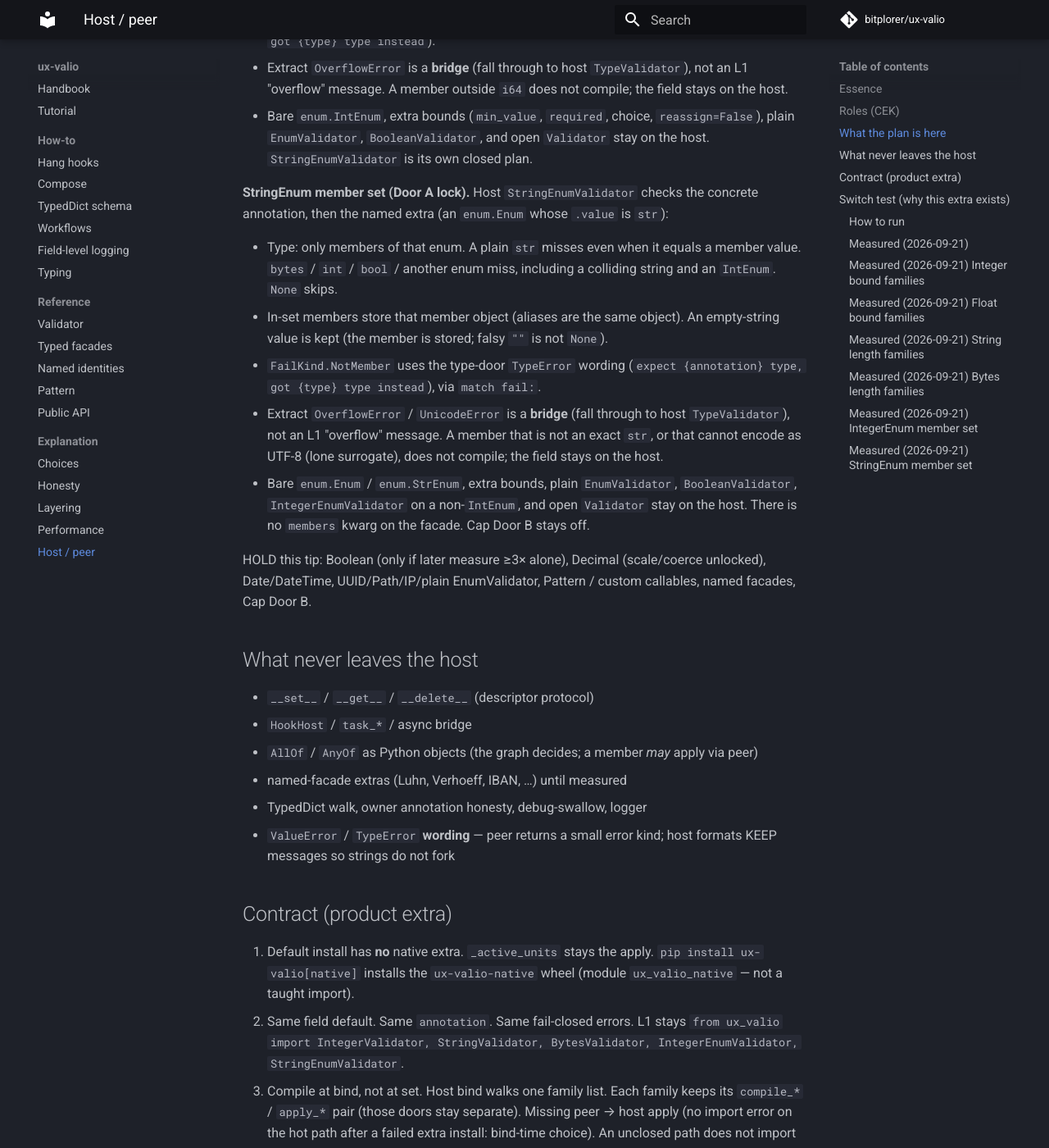
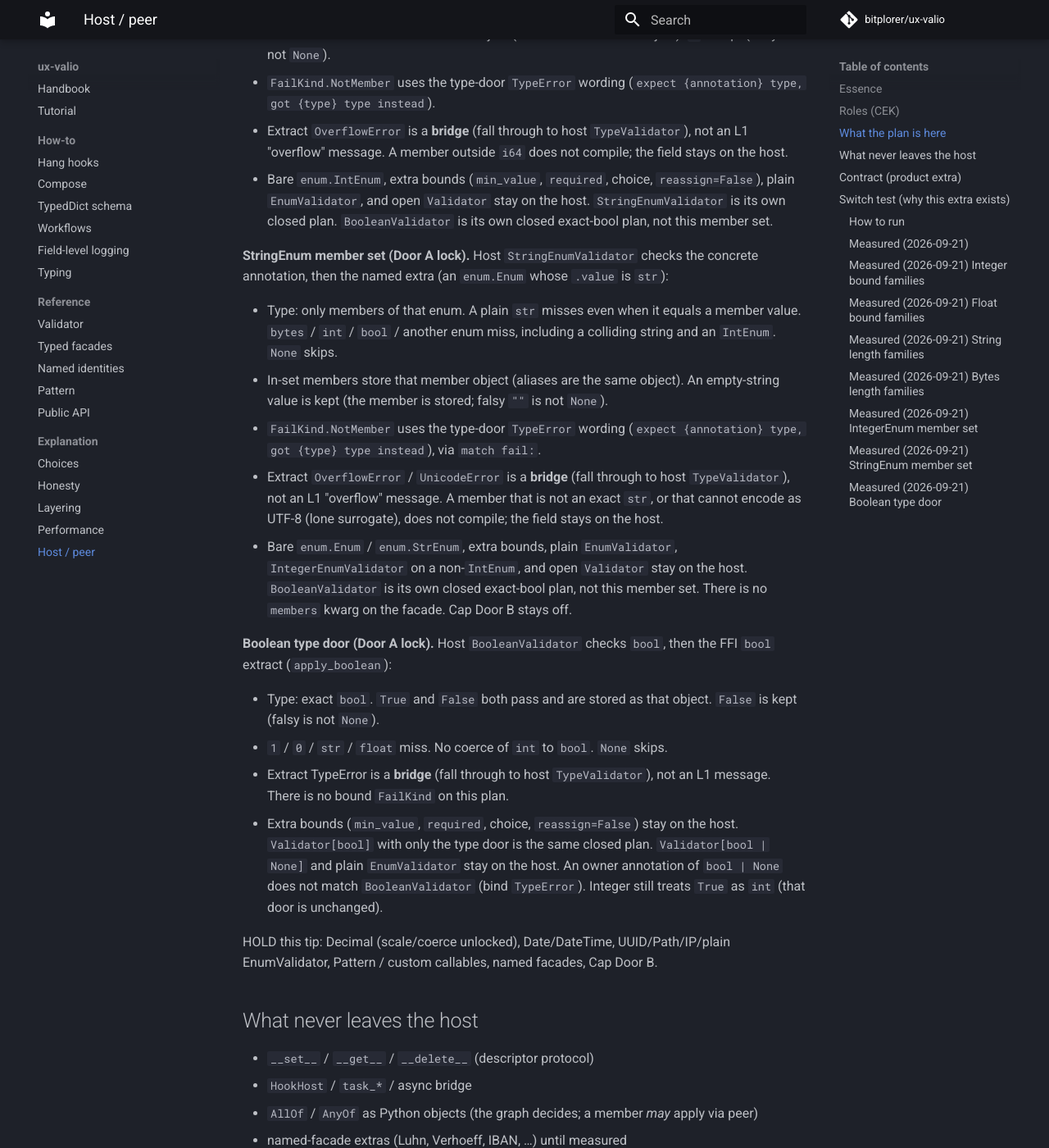
Before and after one commit to bitplorer/ux-valio, an MkDocs documentation site: the page built from docs/explanation/host-peer-plan.md, in a window 1280 px wide and 1400 px high, scrolled down 3454 px. Shown: the whole window at 82% size. Built offline with MkDocs 1.6.1 and Material for MkDocs 9.7.7, drawn with Linux system fonts in a browser that asks for light colours; comment, search, counter and statistics services are not loaded; some of the changed text lies outside the part shown.

Commit message:
Ship the closed Boolean type door after a 37.40× measure.
Host bind selects compile_boolean / apply_boolean for an exact bool
type door. 1 and 0 are not coerced. Cap Door B stays off.

Co-authored-by: bitplorer <bitplorer@users.noreply.github.com>

````diff
--- a/docs/explanation/host-peer-plan.md
+++ b/docs/explanation/host-peer-plan.md
@@ -18,7 +18,7 @@ to call, *which* plan, and *how* to raise.
 ```text
 bind / __init__     host compiles specified theory → plan
 set                 host hands (plan, value) once
-                    peer applies  (i64 / f64 / &str / &[u8] extract; bound, length, or member units)
+                    peer applies  (i64 / f64 / &str / &[u8] / bool extract; bound, length, or member units)
                     host stores on instance.__dict__
                     host runs hooks, named extras, debug-swallow
 ```
@@ -64,7 +64,8 @@ plus the same length units (byte count, not codepoints) — and
 ``IntegerEnum`` plus ``Member`` ``i64`` values taken from the concrete
 ``enum.IntEnum`` on the field — and ``StringEnum`` plus the UTF-8
 ``.value`` strings taken from the concrete str-valued ``enum.Enum``
-on the field.
+on the field — and ``Boolean`` as the exact ``bool`` type door
+(no bound unit).
 ``IntegerValidator(min_value=0)``, ``max_value=10``, ``gt=0``,
 ``eq=7``, and ``min_value=0, max_value=10`` compile when the
 annotation is ``int`` and only those bound units are active.
@@ -85,7 +86,11 @@ active unit is the type door. ``compile_integer_enum(members)`` /
 ``StringEnumValidator()`` compiles when the owner annotation is a
 concrete str-valued ``enum.Enum`` (not bare ``enum.Enum``) and the
 only active unit is the type door. ``compile_string_enum(members)`` /
-``apply_string_enum(plan, &str)`` stay a pair. Unclosed
+``apply_string_enum(plan, &str)`` stay a pair.
+``BooleanValidator()`` compiles when the annotation is ``bool`` and the
+only active unit is the type door. ``compile_boolean()`` /
+``apply_boolean(plan, bool)`` stay a pair. ``1`` / ``0`` are not
+coerced. Unclosed
 paths (``required``, ``multiple_of``, pattern, choice, named
 identity, Email, a mixed bound type, Union / TypedDict /
 Annotated) stay on the host. Email / named identity were already
@@ -168,9 +173,10 @@ checks the concrete annotation, then ``isinstance(value, enum.IntEnum)``:
   ``TypeValidator``), not an L1 "overflow" message. A member outside
   ``i64`` does not compile; the field stays on the host.
 - Bare ``enum.IntEnum``, extra bounds (``min_value``, ``required``,
-  choice, ``reassign=False``), plain ``EnumValidator``,
-  ``BooleanValidator``, and open ``Validator``
-  stay on the host. ``StringEnumValidator`` is its own closed plan.
+  choice, ``reassign=False``), plain ``EnumValidator``, and open
+  ``Validator`` stay on the host. ``StringEnumValidator`` is its own
+  closed plan. ``BooleanValidator`` is its own closed exact-bool plan,
+  not this member set.
 
 **StringEnum member set (Door A lock).** Host ``StringEnumValidator``
 checks the concrete annotation, then the named extra (an ``enum.Enum``
@@ -190,13 +196,32 @@ whose ``.value`` is ``str``):
   member that is not an exact ``str``, or that cannot encode as UTF-8
   (lone surrogate), does not compile; the field stays on the host.
 - Bare ``enum.Enum`` / ``enum.StrEnum``, extra bounds, plain
-  ``EnumValidator``, ``BooleanValidator``, ``IntegerEnumValidator`` on
-  a non-``IntEnum``, and open ``Validator`` stay on the host. There is
-  no ``members`` kwarg on the facade. Cap Door B stays off.
+  ``EnumValidator``, ``IntegerEnumValidator`` on a non-``IntEnum``, and
+  open ``Validator`` stay on the host. ``BooleanValidator`` is its own
+  closed exact-bool plan, not this member set. There is no ``members``
+  kwarg on the facade. Cap Door B stays off.
 
-HOLD this tip: Boolean (only if later measure ≥3× alone),
-Decimal (scale/coerce unlocked), Date/DateTime, UUID/Path/IP/plain
-EnumValidator, Pattern / custom callables, named facades, Cap Door B.
+**Boolean type door (Door A lock).** Host ``BooleanValidator`` checks
+``bool``, then the FFI ``bool`` extract (``apply_boolean``):
+
+- Type: exact ``bool``. ``True`` and ``False`` both pass and are stored
+  as that object. ``False`` is kept (falsy is not ``None``).
+- ``1`` / ``0`` / ``str`` / ``float`` miss. No coerce of ``int`` to
+  ``bool``. ``None`` skips.
+- Extract TypeError is a **bridge** (fall through to host
+  ``TypeValidator``), not an L1 message. There is no bound
+  ``FailKind`` on this plan.
+- Extra bounds (``min_value``, ``required``, choice, ``reassign=False``)
+  stay on the host. ``Validator[bool]`` with only the type door is the
+  same closed plan. ``Validator[bool | None]`` and plain
+  ``EnumValidator`` stay on the host. An owner annotation of
+  ``bool | None`` does not match ``BooleanValidator`` (bind
+  ``TypeError``). Integer still treats ``True`` as ``int`` (that door
+  is unchanged).
+
+HOLD this tip: Decimal (scale/coerce unlocked), Date/DateTime,
+UUID/Path/IP/plain EnumValidator, Pattern / custom callables, named
+facades, Cap Door B.
 
 ## What never leaves the host
 
@@ -215,7 +240,7 @@ EnumValidator, Pattern / custom callables, named facades, Cap Door B.
    apply. ``pip install ux-valio[native]`` installs the ``ux-valio-native``
    wheel (module ``ux_valio_native`` — not a taught import).
 2. Same field default. Same ``annotation``. Same fail-closed errors.
-   L1 stays ``from ux_valio import IntegerValidator, StringValidator, BytesValidator, IntegerEnumValidator, StringEnumValidator``.
+   L1 stays ``from ux_valio import IntegerValidator, StringValidator, BytesValidator, IntegerEnumValidator, StringEnumValidator, BooleanValidator``.
 3. Compile at bind, not at set. Host bind walks one family list.
    Each family keeps its ``compile_*`` / ``apply_*`` pair (those doors
    stay separate). Missing peer → host apply (no import
@@ -223,9 +248,9 @@ EnumValidator, Pattern / custom callables, named facades, Cap Door B.
    choice). An unclosed path does not import the extra.
 4. One FFI call per set for the specified scalar plan. Not eight.
 5. ``self`` is a ``PyObject*`` handle. Do not migrate the instance into
-   a Rust struct. Extract scalars (``i64`` / ``f64`` / ``&str`` / ``&[u8]``;
-   IntegerEnum is ``i64``; StringEnum is the member ``.value`` as
-   ``&str``), apply, box back.
+   a Rust struct. Extract scalars (``i64`` / ``f64`` / ``&str`` / ``&[u8]``
+   / ``bool``; IntegerEnum is ``i64``; StringEnum is the member
+   ``.value`` as ``&str``; Boolean is exact ``bool``), apply, box back.
 6. Do not re-implement the library in Rust.
 7. Do not quote the switch-test ratio as end-to-end product setattr.
    The measure compared full host setattr against **plan apply only**.
@@ -248,7 +273,11 @@ EnumValidator, Pattern / custom callables, named facades, Cap Door B.
    "overflow" message). PyO3 ``&str`` extract is the StringEnum door
    (``apply_string_enum``, the member's ``.value``). ``OverflowError`` /
    ``UnicodeError`` at that extract is the same bridge (fall through to
-   host ``TypeValidator``; no L1 "overflow" message).
+   host ``TypeValidator``; no L1 "overflow" message). PyO3 ``bool``
+   extract is the Boolean door (``apply_boolean``). A non-bool raises
+   at that extract; host ``isinstance`` misses first, and an extract
+   TypeError falls through to host ``TypeValidator`` (no coerce of
+   ``1`` / ``0``, no L1 "overflow" message).
    ``FailKind.NotMember`` is the validation bucket
    (host type-door wording, ``match fail:``). Unexpected
    peer/infra is ``RuntimeError`` naming ``ux_valio_native``. Three
@@ -277,6 +306,7 @@ specified ``IntegerValidator(min_value=0)`` / ``FloatValidator(min_value=0.0)``
 / ``StringValidator(min_length=1)`` / ``BytesValidator(min_length=1)``
 / ``IntegerEnumValidator()`` on a concrete ``IntEnum``
 / ``StringEnumValidator()`` on a concrete str-valued ``Enum``
+/ ``BooleanValidator()`` (exact ``bool``)
 setattr stays several times slower than a one-shot native apply of that
 same plan, and the Python compile (``_active_units``, skip TypedDict,
 skip watch) is already in.
@@ -292,17 +322,19 @@ root. Hot path A is many ``setattr``s on a dataclass ``Box.n`` with a
 closed ``IntegerValidator`` or ``FloatValidator`` bound plan, a closed
 ``StringValidator`` / ``BytesValidator`` length plan, or a closed
 ``IntegerEnumValidator`` member-set plan, or a closed
-``StringEnumValidator`` UTF-8 member-set plan. Hot path B is ``compile_integer(...)``
+``StringEnumValidator`` UTF-8 member-set plan, or a closed
+``BooleanValidator`` exact-bool type door. Hot path B is ``compile_integer(...)``
 / ``compile_float(...)`` / ``compile_string(...)`` / ``compile_bytes(...)``
-/ ``compile_integer_enum(...)`` / ``compile_string_enum(...)``
+/ ``compile_integer_enum(...)`` / ``compile_string_enum(...)`` /
+``compile_boolean()``
 once then ``apply_integer`` /
 ``apply_float`` / ``apply_string`` / ``apply_bytes`` /
-``apply_integer_enum`` / ``apply_string_enum`` on the
+``apply_integer_enum`` / ``apply_string_enum`` / ``apply_boolean`` on the
 product peer (``native/``: owned unit list of ``Integer`` or ``Float``
 plus ``MinValue`` / ``MaxValue`` / ``GreaterThan`` / ``LessThan`` /
 ``Equal``, or ``String`` / ``Bytes`` plus ``MinLength`` / ``MaxLength`` /
 ``Length``, or ``IntegerEnum`` plus ``Member``, or ``StringEnum`` plus
-the UTF-8 value set). B is **not** product setattr (no store, no
+the UTF-8 value set, or ``Boolean`` with no bound unit). B is **not** product setattr (no store, no
 hooks, no host raise). The harness prints one host-vs-apply ratio per
 family; the bar is **≥ 3×** for each. A family below the bar is
 KEEP host for that family (do not claim native).
@@ -481,6 +513,35 @@ one owned ``String``), not a 70× product setattr claim. Integer /
 Float / String / Bytes families on the same run stayed ~24–25× and
 IntegerEnum stayed ~35× (still PASS).
 
-HOLD after this tip: Boolean only if a later measure is
-≥3× alone. Decimal, Date/DateTime, UUID/Path, Pattern, plain
+HOLD after the StringEnum tip was Boolean, measured in the next
+section.
+
+### Measured (2026-09-21) Boolean type door
+
+Same class of box, one run, 400000 iters after 20000 warmup, values
+``(True, False)`` repeated, CPython 3.14.7, rustc 1.83.0, Linux x86_64
+(Intel Xeon, 4 CPUs). Peer is a release cdylib
+(``python -m pip install maturin`` then ``maturin develop --release``
+via ``python benches/measure_host_peer.py``). Host units were
+``_validate_type`` only. Path A clears the native plan after bind so
+setattr is pure Python. B is ``apply_boolean(plan, bool)`` only
+(``Python::detach``). The type door is exact ``bool`` (smoke:
+``apply_boolean(plan, 1)`` raises ``TypeError``; ``0`` is not coerced).
+Bar 3×.
+
+| family | A setattr ns/op | B apply ns/op | host / native |
+|---|---|---|---|
+| exact bool | 2991.4 | 80.0 | **37.40×** |
+
+**Verdict: PASS.** The Boolean exact-bool type door cleared the 3× bar
+(37.40×). Native apply here is ~80 ns/op (GIL released), not a 70×
+product setattr claim. Integer / Float / String / Bytes families on
+the same run stayed ~27–29×, IntegerEnum ~38×, and StringEnum ~31×
+(still PASS).
+
+```console
+python benches/measure_host_peer.py
+```
+
+HOLD after this tip: Decimal, Date/DateTime, UUID/Path, Pattern, plain
 EnumValidator, named facades, Cap Door B stay off this path.
````
Also changed, not shown: AGENTS.md (+16 -7 lines), CHANGELOG.md (+15 -0 lines), README.md (+2 -1 lines), docs/explanation/choices.md (+7 -5 lines), docs/explanation/performance.md (+11 -3 lines), 5 other files.
